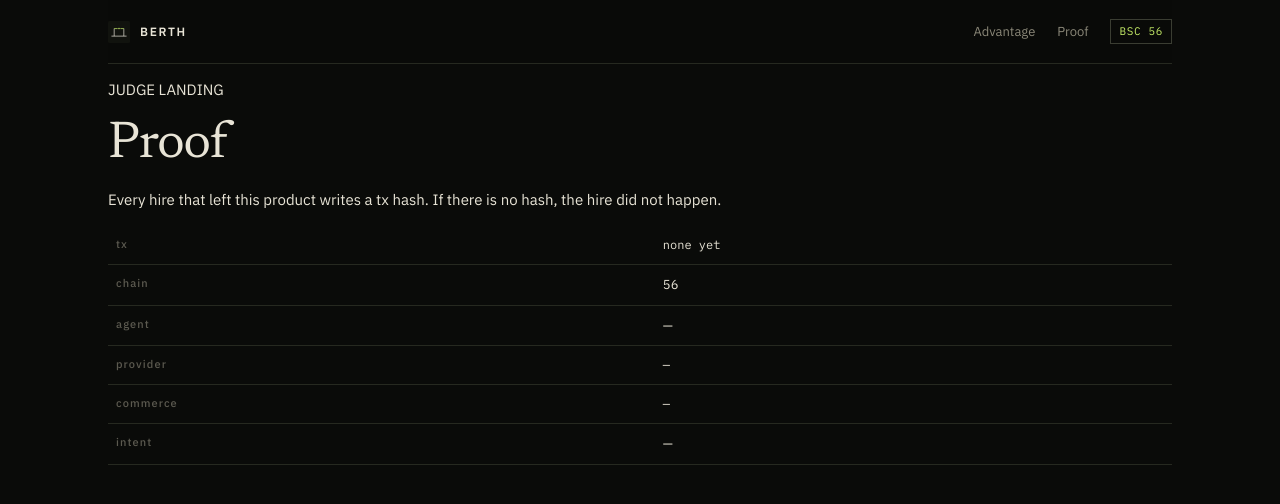
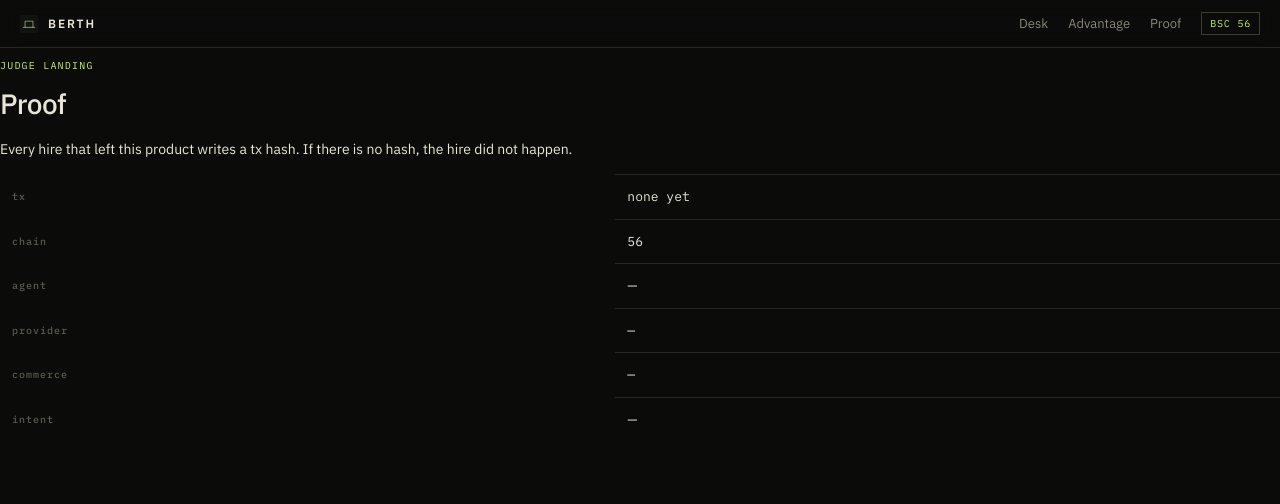
Before and after one commit to Godwin-web3/noghosts, a Next.js app: page /proof in a window 1280 px wide. Shown: the top 504 px of the page. Built offline with nearby package versions, Linux system fonts and the light colour scheme.

Commit message:
feat: operations desk UI on production

```diff
--- a/app/globals.css
+++ b/app/globals.css
@@ -1,6 +1,7 @@
 :root {
-  --bg: #0a0b09;
-  --paper: #10120e;
+  --bg: #0b0c0a;
+  --paper: #12140f;
+  --raised: #181b14;
   --ink: #e8e4d6;
   --mute: #8a8778;
   --faint: #5c5a50;
@@ -13,192 +14,180 @@
 }
 
 * { box-sizing: border-box; }
-html, body { margin: 0; background: var(--bg); color: var(--ink); }
+html, body { margin: 0; height: 100%; background: var(--bg); color: var(--ink); }
 body {
   font-family: var(--font-sans), "IBM Plex Sans", sans-serif;
-  font-size: 15px;
+  font-size: 14px;
   line-height: 1.5;
-  min-height: 100vh;
+  -webkit-font-smoothing: antialiased;
 }
 a { color: inherit; text-decoration: none; }
 button, input, select { font: inherit; color: inherit; }
 button { cursor: pointer; }
-
-.shell { max-width: 1120px; margin: 0 auto; padding: 0 28px 96px; }
+.app { min-height: 100dvh; display: flex; flex-direction: column; }
 .top {
   display: flex;
   align-items: center;
   justify-content: space-between;
-  height: 64px;
+  height: 48px;
+  padding: 0 20px;
   border-bottom: 1px solid var(--line);
+  background: color-mix(in oklab, var(--bg) 90%, transparent);
   position: sticky;
   top: 0;
-  background: rgba(10,11,9,0.88);
+  z-index: 10;
   backdrop-filter: blur(10px);
-  z-index: 10;
 }
 .brand {
   display: flex;
   align-items: center;
   gap: 10px;
-  letter-spacing: 0.14em;
+  letter-spacing: 0.16em;
   font-size: 12px;
   font-weight: 600;
 }
-.brand img { width: 22px; height: 22px; }
-.nav-right {
-  display: flex;
-  align-items: center;
-  gap: 22px;
-  color: var(--mute);
-  font-size: 13px;
-}
+.brand img { width: 18px; height: 18px; }
+.nav-right { display: flex; align-items: center; gap: 20px; color: var(--mute); font-size: 13px; }
 .nav-right a:hover { color: var(--ink); }
 .pill {
   font-family: var(--font-mono), monospace;
-  font-size: 11px;
-  letter-spacing: 0.06em;
+  font-size: 10px;
+  letter-spacing: 0.08em;
   border: 1px solid var(--line-2);
   padding: 3px 8px;
   color: var(--signal);
 }
-
-.hero {
+.desk {
+  flex: 1;
   display: grid;
-  grid-template-columns: 1.4fr 0.8fr;
-  gap: 48px;
-  padding: 48px 0 36px;
+  grid-template-columns: 260px minmax(0, 1fr) 300px;
+  min-height: 0;
+}
+@media (max-width: 960px) {
+  .desk { grid-template-columns: 1fr; }
+}
+.rail { border-right: 1px solid var(--line); min-height: 0; }
+.ticket { border-left: 1px solid var(--line); }
+@media (max-width: 960px) {
+  .rail { border-right: 0; border-bottom: 1px solid var(--line); }
+  .ticket { border-left: 0; border-top: 1px solid var(--line); }
+}
+.rail-h {
+  font-family: var(--font-mono), monospace;
+  font-size: 10px;
+  letter-spacing: 0.16em;
+  color: var(--mute);
+  padding: 12px 16px;
   border-bottom: 1px solid var(--line);
+  margin: 0;
 }
-@media (max-width: 840px) {
-  .hero { grid-template-columns: 1fr; gap: 28px; padding: 32px 0; }
-}
-
-.kicker {
-  font-family: var(--font-mono), monospace;
-  font-size: 11px;
-  letter-spacing: 0.16em;
-  color: var(--signal);
-  margin: 0 0 14px;
-}
-h1 {
-  font-family: var(--font-serif), Georgia, serif;
-  font-weight: 400;
-  font-size: clamp(36px, 5vw, 52px);
-  line-height: 1.08;
-  letter-spacing: -0.02em;
-  margin: 0 0 16px;
-}
-.lede { color: var(--mute); max-width: 52ch; margin: 0 0 28px; }
-
-.search {
-  display: flex;
-  border: 1px solid var(--line-2);
-  background: var(--paper);
-}
-.search input {
-  flex: 1;
-  background: transparent;
-  border: 0;
-  padding: 14px 16px;
-  outline: none;
-}
-.search button, .btn {
+.rail-b { padding: 16px; display: flex; flex-direction: column; gap: 12px; }
+.btn {
   background: var(--bone);
   color: #14140f;
   border: 0;
-  padding: 14px 18px;
+  height: 44px;
+  padding: 0 16px;
   font-weight: 600;
+  font-size: 14px;
 }
-.btn.quiet {
+.btn.ghost {
   background: transparent;
   color: var(--ink);
   border: 1px solid var(--line-2);
 }
-
-.temps { display: flex; flex-wrap: wrap; gap: 8px; margin-top: 14px; }
-.temps button {
+.addr { display: flex; }
+.addr input {
+  flex: 1;
+  min-width: 0;
+  height: 44px;
+  background: var(--bg);
+  border: 1px solid var(--line-2);
+  padding: 0 12px;
+  font-family: var(--font-mono), monospace;
+  font-size: 12px;
+  outline: none;
+}
+.addr button {
+  height: 44px;
+  border: 1px solid var(--line-2);
+  border-left: 0;
   background: transparent;
-  border: 1px solid var(--line);
-  color: var(--mute);
-  padding: 7px 10px;
+  padding: 0 12px;
   font-size: 12px;
 }
-.temps button.on, .temps button:hover {
-  border-color: var(--line-2);
-  color: var(--ink);
-}
-
-.census {
-  border: 1px solid var(--line);
-  background: var(--paper);
-  padding: 20px 22px;
-}
-.census h3 {
-  margin: 0 0 16px;
-  font-size: 12px;
-  letter-spacing: 0.14em;
-  color: var(--mute);
-  font-weight: 500;
-}
-.metric {
+.stat { border: 1px solid var(--line); background: var(--paper); }
+.stat .row {
   display: flex;
   justify-content: space-between;
-  padding: 8px 0;
+  gap: 12px;
+  padding: 8px 12px;
   border-bottom: 1px solid var(--line);
   font-size: 13px;
 }
-.metric:last-child { border-bottom: 0; }
-.metric b { font-weight: 500; font-family: var(--font-mono), monospace; }
-
-.toolbar {
-  display: flex;
-  justify-content: space-between;
-  align-items: center;
-  gap: 16px;
-  padding: 22px 0 16px;
-}
-.mono { font-family: var(--font-mono), monospace; font-size: 12px; word-break: break-all; }
+.stat .row:last-child { border-bottom: 0; }
+.stat b { font-weight: 500; font-family: var(--font-mono), monospace; font-size: 12px; font-variant-numeric: tabular-nums; }
+.tone-live { color: var(--signal); }
+.tone-bad { color: var(--bad); }
 .muted { color: var(--mute); }
 .faint { color: var(--faint); }
-
-.slips { display: grid; gap: 10px; }
-.slip {
-  display: grid;
-  grid-template-columns: 72px 1fr auto;
-  gap: 18px;
-  align-items: start;
-  padding: 18px;
-  background: var(--paper);
-  border: 1px solid var(--line);
+.mono { font-family: var(--font-mono), monospace; }
+.tabs {
+  display: flex;
+  flex-wrap: wrap;
+  gap: 4px;
+  padding: 8px;
+  border-bottom: 1px solid var(--line);
+  align-items: center;
 }
-.slip:hover { border-color: var(--line-2); }
-.slip-id { font-family: var(--font-mono), monospace; font-size: 11px; color: var(--faint); }
-.status {
+.tabs button {
+  height: 40px;
+  padding: 0 12px;
+  background: transparent;
+  border: 0;
+  color: var(--mute);
+  font-size: 12px;
+}
+.tabs button.on { background: var(--raised); color: var(--ink); }
+.census { margin-left: auto; font-family: var(--font-mono), monospace; font-size: 10px; color: var(--faint); padding-right: 8px; }
+.blotter { overflow: auto; min-height: 240px; }
+table { width: 100%; border-collapse: collapse; font-size: 13px; }
+th {
+  text-align: left;
+  color: var(--faint);
+  font-weight: 500;
+  font-size: 10px;
+  letter-spacing: 0.1em;
   font-family: var(--font-mono), monospace;
-  font-size: 10px;
-  letter-spacing: 0.12em;
-  margin-bottom: 6px;
+  padding: 8px 12px;
+  position: sticky;
+  top: 0;
+  background: var(--bg);
 }
-.status.live { color: var(--signal); }
-.status.dead { color: var(--faint); }
-.slip h2 { font-size: 18px; font-weight: 500; margin: 0 0 8px; }
-.slip p { margin: 0 0 10px; color: var(--mute); }
-.meta { color: var(--faint); font-family: var(--font-mono), monospace; font-size: 11px; }
-.actions { display: flex; flex-direction: column; align-items: flex-end; gap: 10px; }
-
-.panel { background: var(--paper); border: 1px solid var(--line); padding: 24px; margin-top: 18px; }
-h2.sec { font-size: 13px; letter-spacing: 0.12em; color: var(--mute); font-weight: 500; margin: 28px 0 12px; }
-table { width: 100%; border-collapse: collapse; font-size: 13px; }
-th { text-align: left; color: var(--faint); font-weight: 500; font-size: 11px; letter-spacing: 0.1em; }
-th, td { padding: 10px 8px; border-bottom: 1px solid var(--line); vertical-align: top; }
+td { padding: 12px; border-top: 1px solid var(--line); vertical-align: top; }
+tr.pick { background: var(--paper); cursor: pointer; }
+tr.pick:hover { background: var(--paper); }
+.live { color: var(--signal); font-family: var(--font-mono), monospace; font-size: 10px; letter-spacing: 0.12em; }
+.dead { color: var(--faint); font-family: var(--font-mono), monospace; font-size: 10px; letter-spacing: 0.12em; }
+.hire {
+  display: inline-flex;
+  align-items: center;
+  height: 36px;
+  padding: 0 12px;
+  background: var(--bone);
+  color: #14140f;
+  font-size: 12px;
+  font-weight: 600;
+}
+.err { color: var(--bad); padding: 8px 16px; }
+.page { max-width: 720px; margin: 0 auto; padding: 32px 20px 80px; }
+h1 { font-size: 28px; font-weight: 500; letter-spacing: -0.02em; margin: 8px 0 12px; }
 label { display: block; font-size: 12px; color: var(--mute); margin: 12px 0 6px; }
 input, select {
   width: 100%;
   background: var(--bg);
   border: 1px solid var(--line-2);
   padding: 10px 12px;
+  color: var(--ink);
 }
-.err { color: var(--bad); }
-.warn { color: var(--warn); }
-.row { display: flex; justify-content: space-between; gap: 12px; align-items: center; flex-wrap: wrap; }
+.panel { background: var(--paper); border: 1px solid var(--line); padding: 20px; }
--- a/app/layout.tsx
+++ b/app/layout.tsx
@@ -1,5 +1,5 @@
 import type { Metadata } from "next";
-import { IBM_Plex_Mono, IBM_Plex_Sans, Newsreader } from "next/font/google";
+import { IBM_Plex_Mono, IBM_Plex_Sans } from "next/font/google";
 import Link from "next/link";
 import "./globals.css";
 
@@ -13,11 +13,6 @@ const mono = IBM_Plex_Mono({
   weight: ["400", "500"],
   variable: "--font-mono",
 });
-const serif = Newsreader({
-  subsets: ["latin"],
-  weight: ["400", "500"],
-  variable: "--font-serif",
-});
 
 export const metadata: Metadata = {
   title: "Berth",
@@ -27,15 +22,16 @@ export const metadata: Metadata = {
 
 export default function RootLayout({ children }: { children: React.ReactNode }) {
   return (
-    <html lang="en" className={`${sans.variable} ${mono.variable} ${serif.variable}`}>
+    <html lang="en" className={`${sans.variable} ${mono.variable}`}>
       <body>
-        <div className="shell">
+        <div className="app">
           <header className="top">
             <Link className="brand" href="/">
               <img src="/mark.svg" alt="" />
               BERTH
             </Link>
             <nav className="nav-right">
+              <Link href="/">Desk</Link>
               <Link href="/advantage">Advantage</Link>
               <Link href="/proof">Proof</Link>
               <span className="pill">BSC 56</span>
--- a/app/page.tsx
+++ b/app/page.tsx
@@ -1,38 +1,48 @@
 "use client";
 
 import Link from "next/link";
-import { useEffect, useState } from "react";
-import { CATEGORIES } from "@/lib/intent";
+import { useEffect, useMemo, useState } from "react";
+import { CATEGORIES, type Category } from "@/lib/intent";
 
 type Agent = {
   id: string;
   tokenId: string;
   name: string;
   description: string;
+  wallet: string;
   protocols: string[];
   x402: boolean;
   endpoints: { kind: string; url: string }[];
-  health: { live: boolean; score: number | null; status: string; latencyMs: number | null };
-  receipts: { score: number; feedbacks: number; stars: number };
+  health: { live: boolean };
+  receipts: { score: number; stars: number };
 };
 
-export default function Home() {
+export default function Desk() {
+  const [cat, setCat] = useState<Exclude<Category, "other">>("health");
   const [q, setQ] = useState(CATEGORIES[0].intent);
-  const [cat, setCat] = useState(CATEGORIES[0].id);
-  const [loading, setLoading] = useState(false);
-  const [data, setData] = useState<null | { category: string; scanned: number; ghostsDropped: number; agents: Agent[] }>(null);
-  const [err, setErr] = useState("");
+  const [address, setAddress] = useState("");
   const [wallet, setWallet] = useState("");
   const [desk, setDesk] = useState<any>(null);
+  const [agents, setAgents] = useState<Agent[]>([]);
+  const [scanned, setScanned] = useState(0);
+  const [dropped, setDropped] = useState(0);
+  const [loading, setLoading] = useState(true);
+  const [err, setErr] = useState("");
+  const [picked, setPicked] = useState<Agent | null>(null);
+  const intent = useMemo(() => desk?.jobBlurb || desk?.blurb || q, [desk, q]);
 
-  async function search(text = q) {
+  async function refresh(nextQ = q, nextCat = cat) {
     setLoading(true);
     setErr("");
     try {
-      const res = await fetch(`/api/agents?q=${encodeURIComponent(text)}`);
+      const res = await fetch(`/api/agents?q=${encodeURIComponent(nextQ)}&category=${nextCat}`);
       const json = await res.json();
       if (!res.ok) throw new Error(json.error || "search failed");
-      setData(json);
+      setAgents(json.agents || []);
+      setScanned(json.scanned || 0);
+      setDropped(json.ghostsDropped || 0);
+      const live = (json.agents || []).find((a: Agent) => a.health.live);
+      setPicked(live || json.agents?.[0] || null);
     } catch (e) {
       setErr(String(e));
     } finally {
@@ -40,52 +50,79 @@ export default function Home() {
     }
   }
 
-  async function loadDesk(address?: string) {
-    const res = await fetch(`/api/desk${address ? `?address=${address}` : ""}`);
+  async function loadDesk(addr?: string) {
+    const res = await fetch(`/api/desk${addr ? `?address=${addr}` : ""}`);
     const json = await res.json();
     setDesk(json);
-    if (json.atRisk || json.posture === "AT RISK") {
-      const intent = CATEGORIES.find((c) => c.id === "health")!.intent;
-      setQ(intent);
+    if (json.posture === "AT RISK") {
       setCat("health");
-      search(intent);
+      setQ(CATEGORIES[0].intent);
+      await refresh(CATEGORIES[0].intent, "health");
     }
   }
 
   async function connect() {
-    const eth = (window as unknown as { ethereum?: { request: (a: { method: string }) => Promise<string[]> } }).ethereum;
+    const eth = (window as any).ethereum;
     if (!eth) {
-      setErr("No injected wallet.");
+      setErr("No injected wallet. Paste a BSC address instead.");
       return;
     }
     const accs = await eth.request({ method: "eth_requestAccounts" });
     setWallet(accs[0]);
+    setAddress(accs[0]);
     await loadDesk(accs[0]);
   }
 
   useEffect(() => {
     loadDesk();
-    search(CATEGORIES[0].intent);
+    refresh();
   }, []);
 
-  const live = (data?.agents || []).filter((a) => a.health.live);
-  const shown = live.length ? live : data?.agents || [];
+  const live = agents.filter((a) => a.health.live);
+  const rows = live.length ? live : agents;
 
   return (
-    <main>
-      <section className="hero">
-        <div>
-          <p className="kicker">THE WALLET IS THE QUERY</p>
-          <h1>Open the position. Only then hire.</h1>
-          <p className="lede">
-            Berth does not start with 300,000 names. It reads Venus, a live BSC yield board, and only then opens a category.
-            Dead endpoints do not get a berth.
+    <main className="desk">
+      <aside className="rail">
+        <p className="rail-h">POSITION</p>
+        <div className="rail-b">
+          <button className="btn" onClick={connect}>
+            {wallet ? `${wallet.slice(0, 6)}…${wallet.slice(-4)}` : "Connect wallet"}
+          </button>
+          <label>
+            OR PASTE ADDRESS
+            <div className="addr">
+              <input value={address} onChange={(e) => setAddress(e.target.value.trim())} placeholder="0x…" />
+              <button onClick={() => address && loadDesk(address)}>Read</button>
+            </div>
+          </label>
+          <div className="stat">
+            <div className="row">
+              <span className="muted">Posture</span>
+              <b className={desk?.posture === "AT RISK" ? "tone-bad" : desk?.posture === "BUFFER" ? "tone-live" : ""}>
+                {desk?.posture ?? "—"}
+              </b>
+            </div>
+            <div className="row">
+              <span className="muted">Venus buffer</span>
+              <b>{desk?.venus ? `$${Number(desk.venus.liquidityUsdApprox).toFixed(2)}` : "—"}</b>
+            </div>
+            <div className="row">
+              <span className="muted">Shortfall</span>
+              <b>{desk?.venus ? `$${Number(desk.venus.shortfallUsdApprox).toFixed(2)}` : "—"}</b>
+            </div>
+            <div className="row">
+              <span className="muted">BSC stable lead</span>
+              <b>{desk?.yieldTop ? `${desk.yieldTop.apy}%` : "—"}</b>
+            </div>
+          </div>
+          <p className="muted" style={{ fontSize: 12 }}>
+            {intent || "Connect or paste an address. The desk stays quiet until there is a position."}
           </p>
-          <div className="search">
-            <input value={q} onChange={(e) => setQ(e.target.value)} onKeyDown={(e) => e.key === "Enter" && search()} />
-            <button onClick={() => search()}>{loading ? "Reading…" : "Find berth"}</button>
         </div>
-          <div className="temps">
+      </aside>
+      <section style={{ display: "flex", flexDirection: "column", minHeight: 0 }}>
+        <div className="tabs">
           {CATEGORIES.map((c) => (
             <button
               key={c.id}
@@ -93,63 +130,94 @@ export default function Home() {
               onClick={() => {
                 setCat(c.id);
                 setQ(c.intent);
-                  search(c.intent);
+                refresh(c.intent, c.id);
               }}
             >
               {c.label}
             </button>
           ))}
+          <span className="census">scanned {scanned} · refused {dropped} · live {live.length}</span>
         </div>
+        {err && <p className="err">{err}</p>}
+        <div className="blotter">
+          <table>
+            <thead>
+              <tr>
+                <th>ID</th>
+                <th>OFFERING</th>
+                <th>STATUS</th>
+                <th>SIGNAL</th>
+                <th></th>
+              </tr>
+            </thead>
+            <tbody>
+              {loading && (
+                <tr>
+                  <td colSpan={5} className="muted">Reading 8004scan…</td>
+                </tr>
+              )}
+              {!loading && live.length === 0 && (
+                <tr>
+                  <td colSpan={5}>
+                    <p>No berth this pass.</p>
+                    <p className="muted">{dropped} registrations refused. Empty is the result.</p>
+                  </td>
+                </tr>
+              )}
+              {!loading &&
+                rows.slice(0, 8).map((a) => (
+                  <tr key={a.id} className="pick" onClick={() => setPicked(a)}>
+                    <td className="mono faint">#{a.tokenId}</td>
+                    <td>
+                      <div>{a.name}</div>
+                      <div className="muted" style={{ fontSize: 12 }}>{a.description || "No registration description."}</div>
+                    </td>
+                    <td>
+                      <span className={a.health.live ? "live" : "dead"}>{a.health.live ? "DOCKED" : "AT SEA"}</span>
+                    </td>
+                    <td className="mono faint">{(a.protocols?.[0] || "—") + (a.x402 ? " · x402" : "")}</td>
+                    <td style={{ textAlign: "right" }}>
+                      <Link className="hire" href={`/hire/${a.tokenId}?intent=${encodeURIComponent(intent)}`} onClick={(e) => e.stopPropagation()}>
+                        Hire
+                      </Link>
+                    </td>
+                  </tr>
+                ))}
+            </tbody>
+          </table>
         </div>
-        <aside className="census">
-          <h3>DESK</h3>
-          <div className="metric"><span>Posture</span><b>{desk?.posture ?? "—"}</b></div>
-          <div className="metric"><span>Venus buffer</span><b>{desk?.venus ? desk.venus.liquidityUsdApprox.toFixed(2) : "connect"}</b></div>
-          <div className="metric"><span>Shortfall</span><b>{desk?.venus ? desk.venus.shortfallUsdApprox.toFixed(2) : "—"}</b></div>
-          <div className="metric">
-            <span>Top BSC stable</span>
-            <b>{desk?.yieldTop ? `${desk.yieldTop.apy}%` : "—"}</b>
+      </section>
+      <aside className="ticket">
+        <p className="rail-h">JOB TICKET</p>
+        <div className="rail-b">
+          {picked ? (
+            <>
+              <div>
+                <p className="mono faint" style={{ fontSize: 10 }}>#{picked.tokenId}</p>
+                <h2 style={{ margin: "4px 0 0", fontSize: 16, fontWeight: 500 }}>{picked.name}</h2>
               </div>
-          <div className="metric"><span>Refused this pass</span><b>{data?.ghostsDropped ?? "—"}</b></div>
-          <p className="muted" style={{ marginTop: 14 }}>{desk?.jobBlurb}</p>
+              <p className="muted" style={{ fontSize: 13 }}>{intent}</p>
+              <div className="stat">
+                <div className="row"><span className="muted">Provider</span><b>{picked.wallet ? `${picked.wallet.slice(0, 6)}…${picked.wallet.slice(-4)}` : "—"}</b></div>
+                <div className="row"><span className="muted">Endpoint</span><b>{picked.endpoints?.[0]?.url?.replace(/^https?:\/\//, "") || "missing"}</b></div>
+                <div className="row"><span className="muted">Stars</span><b>{picked.receipts.stars} ignored</b></div>
+                <div className="row"><span className="muted">Receipts</span><b>{picked.receipts.score}</b></div>
+              </div>
+              <p className="muted" style={{ fontSize: 12 }}>
+                Session cap and expiry are on the hire screen. createJob hits the official ERC-8183 kernel.
+              </p>
+              <Link className="btn" href={`/hire/${picked.tokenId}?intent=${encodeURIComponent(intent)}`} style={{ display: "flex", alignItems: "center", justifyContent: "center" }}>
+                Open hire
+              </Link>
+              <Link href={`/agent/${picked.tokenId}`} className="muted" style={{ textAlign: "center", fontSize: 12 }}>
+                Evidence
+              </Link>
+            </>
+          ) : (
+            <p className="muted">Select a row. The ticket fills from the desk, not from a blank form.</p>
+          )}
+        </div>
       </aside>
-      </section>
-
-      <div className="toolbar">
-        <button className="btn" onClick={connect}>
-          {wallet ? `${wallet.slice(0, 6)}…${wallet.slice(-4)}` : "Connect wallet · open desk"}
-        </button>
-        <span className="muted mono">four categories · live first · stars ignored</span>
-      </div>
-
-      {err && <p className="err">{err}</p>}
-
-      {!live.length && data && (
-        <div className="panel">
-          <p>No offering answered this pass. Empty is the result. Ghosts stay off the dock.</p>
-        </div>
-      )}
-
-      <div className="slips">
-        {shown.slice(0, 4).map((a) => (
-          <article className="slip" key={a.id}>
-            <div className="slip-id">#{a.tokenId}</div>
-            <div>
-              <div className={a.health.live ? "status live" : "status dead"}>{a.health.live ? "DOCKED" : "AT SEA"}</div>
-              <h2>{a.name}</h2>
-              <p>{a.description || "No description on the registration file."}</p>
-              <div className="meta">
-                SLA unstated · price quoted at hire · receipts {a.receipts.score} · stars {a.receipts.stars} ignored
-              </div>
-              <div className="meta">{a.endpoints[0]?.url || "endpoint missing"}</div>
-            </div>
-            <div className="actions">
-              <Link href={`/agent/${a.tokenId}`} className="muted">Evidence</Link>
-              <Link className="btn" href={`/hire/${a.tokenId}?intent=${encodeURIComponent(desk?.jobBlurb || q)}`}>Hire</Link>
-            </div>
-          </article>
-        ))}
-      </div>
     </main>
   );
 }
--- a/lib/intent.ts
+++ b/lib/intent.ts
@@ -1,17 +1,17 @@
 export type Category = "health" | "yield" | "grid" | "rebalance" | "other";
+
+export const CATEGORIES: { id: Exclude<Category, "other">; label: string; intent: string }[] = [
+  { id: "health", label: "Health factor", intent: "Protect my Venus position under 1.3 HF. Do not take custody." },
+  { id: "yield", label: "Yield", intent: "Find best stable yield for 100 USDT on BSC. Read only." },
+  { id: "grid", label: "Grid / range", intent: "Watch my Pancake V3 LP range. Do not take custody." },
+  { id: "rebalance", label: "Rebalance", intent: "Rebalance Pancake LP without taking custody." },
+];
 
 const RULES: { cat: Category; keys: string[] }[] = [
   { cat: "health", keys: ["hf", "health factor", "liquidation", "venus", "lista", "collateral", "borrow"] },
   { cat: "yield", keys: ["yield", "apy", "apr", "earn", "stable", "usdt", "usdc"] },
   { cat: "grid", keys: ["grid", "range", "mm", "market make", "v3"] },
-  { cat: "rebalance", keys: ["rebalance", "rebalancing", "lp", "pancake", "cake", "liquidity"] },
-];
-
-export const CATEGORIES: { id: Category; label: string; intent: string }[] = [
-  { id: "health", label: "Health factor", intent: "Protect my Venus position under 1.3 HF" },
-  { id: "yield", label: "Yield", intent: "Find best stable yield for 100 USDT on BSC" },
-  { id: "grid", label: "Grid / range", intent: "Watch my Pancake V3 LP range" },
-  { id: "rebalance", label: "Rebalance", intent: "Rebalance my Pancake LP without taking custody" },
+  { cat: "rebalance", keys: ["rebalance", "pancake", "cake", "lp", "liquidity"] },
 ];
 
 export function classifyIntent(text: string): Category {
```
Lines whose indentation alone changed are shown as unchanged.
